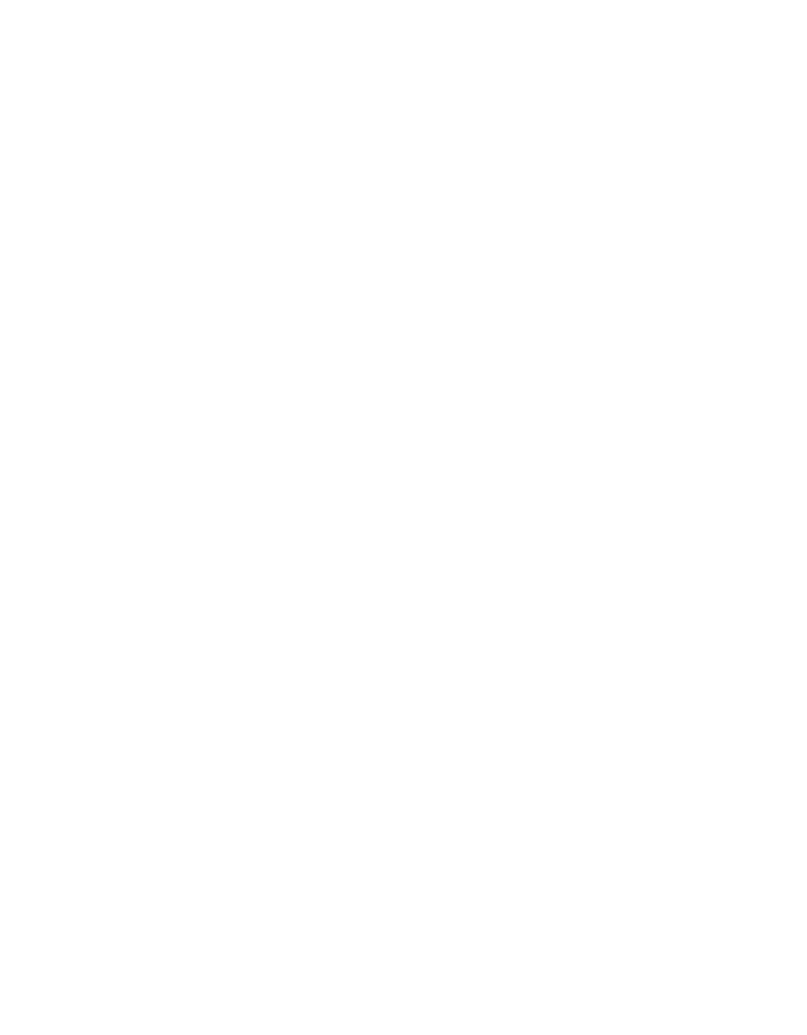
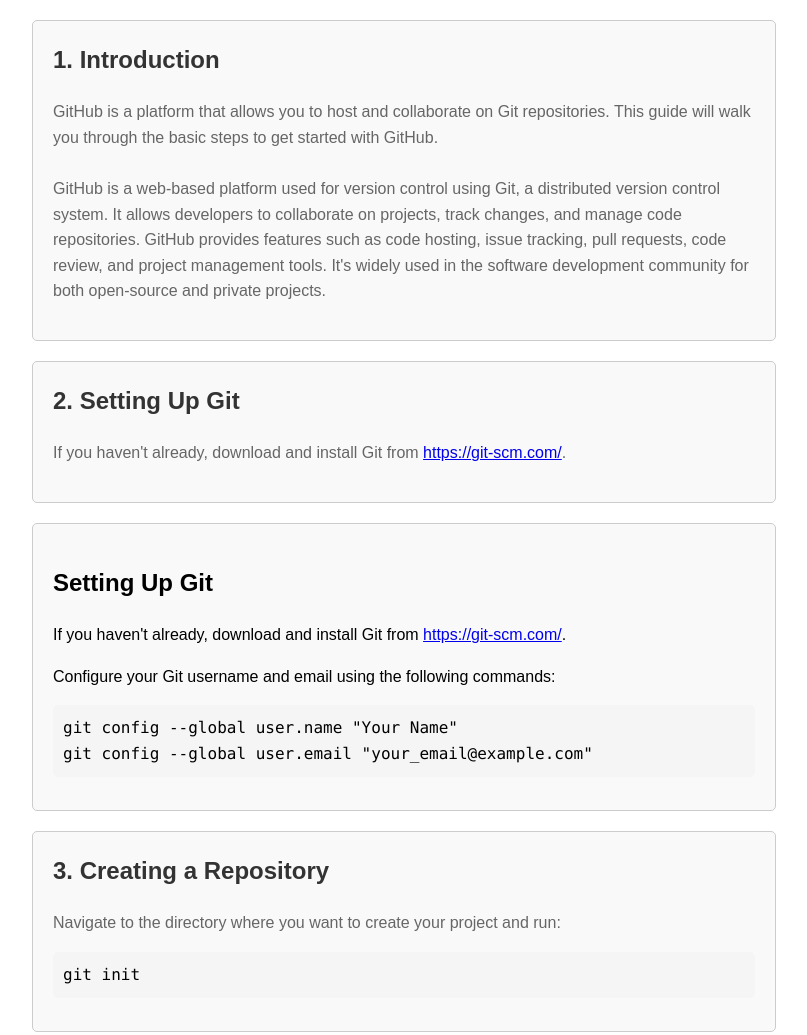
Before and after one commit to SupunBHerath/GitHubLesson, a plain HTML site: page index.html in a window 1280 px wide. Shown: the top 1035 px of the page, without its empty margins (236-1043 px from the left). Before the commit the page ends 800 px from the top, so only its background shows below. Drawn offline with Linux system fonts and the light colour scheme.

Commit message:
git code add

```diff
--- a/index.html
+++ b/index.html
@@ -1,11 +1,121 @@
 <!DOCTYPE html>
 <html lang="en">
+
 <head>
     <meta charset="UTF-8">
     <meta name="viewport" content="width=device-width, initial-scale=1.0">
-    <title>Document</title>
+    <title>Step-by-Step Guide to GitHub</title>
+    <style>
+        body {
+            font-family: Arial, sans-serif;
+            line-height: 1.6;
+            margin: 0;
+            padding: 20px;
+        }
+
+        .box {
+            width: 60%;
+            justify-content: center;
+            margin: auto;
+        }
+
+        .step-box {
+            background-color: #f9f9f9;
+            border: 1px solid #ccc;
+            border-radius: 5px;
+            padding: 20px;
+            margin-bottom: 20px;
+        }
+
+        .step-title {
+            color: #333;
+            margin-top: 0;
+        }
+
+        .step-description {
+            color: #666;
+        }
+
+        pre {
+            background-color: #f5f5f5;
+            padding: 10px;
+            border-radius: 5px;
+            overflow-x: auto;
+        }
+
+        code {
+            font-family: Consolas, monospace;
+        }
+    </style>
 </head>
+
 <body>
+    <div class="box">
+        <div class="step-box">
+            <h2 class="step-title">1. Introduction</h2>
+            <p class="step-description">GitHub is a platform that allows you to host and collaborate on Git
+                repositories. This guide will walk you through the basic steps to get started with GitHub.
+                <br><br>
+                GitHub is a web-based platform used for version control using Git, a distributed version control system.
+                It allows developers to collaborate on projects, track changes, and manage code repositories. GitHub
+                provides features such as code hosting, issue tracking, pull requests, code review, and project
+                management tools. It's widely used in the software development community for both open-source and
+                private projects.
+            </p>
+        </div>
 
+        <div class="step-box">
+            <h2 class="step-title">2. Setting Up Git</h2>
+            <p class="step-description">If you haven't already, download and install Git from <a
+                    href="https://git-scm.com/">https://git-scm.com/</a>.</p>
+        </div>
+        <div class="step-box">
+            <h2>Setting Up Git</h2>
+            <p>If you haven't already, download and install Git from <a
+                    href="https://git-scm.com/">https://git-scm.com/</a>.</p>
+            <p>Configure your Git username and email using the following commands:</p>
+            <pre><code>git config --global user.name "Your Name"
+git config --global user.email "your_email@example.com"</code></pre>
+        </div>
+        <div class="step-box">
+            <h2 class="step-title">3. Creating a Repository</h2>
+            <p class="step-description">Navigate to the directory where you want to create your project and run:</p>
+            <pre><code>git init</code></pre>
+        </div>
+
+        <div class="step-box">
+            <h2 class="step-title">4. Adding Files to the Repository</h2>
+            <p class="step-description">Add files to the staging area using:</p>
+            <pre><code>git add &lt;filename&gt;</code></pre>
+        </div>
+
+        <div class="step-box">
+            <h2 class="step-title">5. Commit Changes</h2>
+            <p class="step-description">Commit the staged files to the repository with a descriptive message using:</p>
+            <pre><code>git commit -m 'Your commit message'</code></pre>
+        </div>
+
+        <div class="step-box">
+            <h2 class="step-title">6. Connect to a Remote Repository (Optional)</h2>
+            <p class="step-description">If you want to connect to a remote repository, use:</p>
+            <pre><code>git remote add origin &lt;remote_repository_URL&gt;
+git push -u origin master</code></pre>
+        </div>
+
+        <div class="step-box">
+            <h2 class="step-title">7. Pull Changes from the Remote Repository (Optional)</h2>
+            <p class="step-description">To pull changes from the remote repository, use:</p>
+            <pre><code>git pull origin master</code></pre>
+        </div>
+
+        <div class="step-box">
+            <h2 class="step-title">8. Working with Branches</h2>
+            <p class="step-description">Create a new branch using:</p>
+            <pre><code>git checkout -b &lt;branch_name&gt;
+git checkout master
+git merge &lt;branch_name&gt;</code></pre>
+        </div>
+    </div>
 </body>
+
 </html>
```
